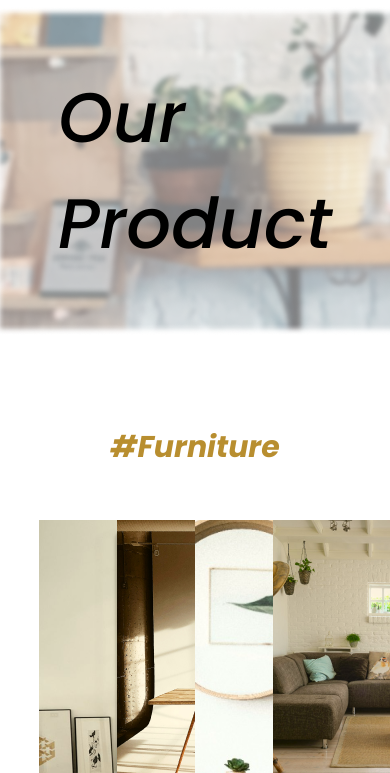
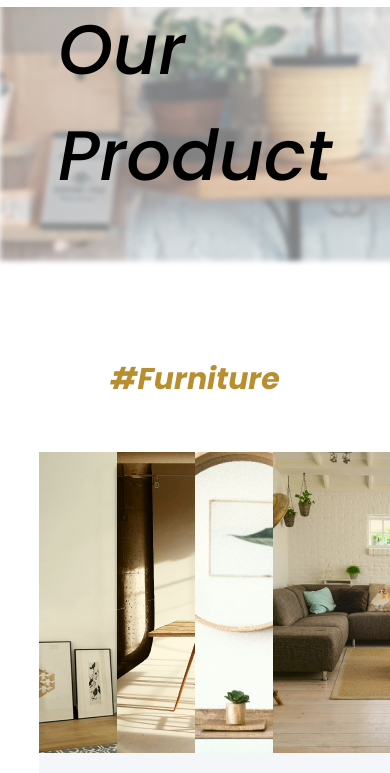
Before and after one commit to Kampus-Merdeka-Software-Engineering/km-feb24-balikpapan-14, a plain HTML site: page product.html in a window 390 px wide. Shown: the part 61-834 px from the top of the page. Drawn offline with Linux system fonts and the light colour scheme.

Commit message:
update responsive

```diff
--- a/css/about.css
+++ b/css/about.css
@@ -6,13 +6,18 @@ body {
   min-height: 100vh;
 }
 
+header {
+  position: fixed;
+  width: 100vw;
+  z-index: 100;
+}
 nav {
-  /* background-color: crimson; */
+
+  background-color: rgb(255, 255, 255);
   display: flex;
   justify-content: space-between;
   align-items: center;
   padding: 5px 25px;
-  /* margin: 10px 100px 0 100px; */
 }
 
 .logo {
@@ -29,9 +34,8 @@ ul, a {
 }
 
 main {
-
   min-height: 100vh;
-  margin: 20px 0 20px 0;
+  margin: 88px 0 20px 0;
 }
 
 footer {
--- a/css/dashboard.css
+++ b/css/dashboard.css
@@ -6,14 +6,20 @@ body {
     min-height: 100vh;
 }
 
+header {
+    position: fixed;
+    width: 100vw;
+    z-index: 100;
+}
+
 nav {
-    /* background-color: crimson; */
+
+    background-color: rgb(255, 255, 255);
     display: flex;
     justify-content: space-between;
     align-items: center;
     padding: 5px 25px;
-    /* margin: 10px 100px 0 100px; */
-  }
+}
 
   .logo {
     margin: 5px;
@@ -29,10 +35,9 @@ nav {
   }
 
   main {
-
     min-height: 100vh;
-    margin: 20px 0 20px 0;
-  }
+    margin: 88px 0 20px 0;
+}
 
   footer {
     margin: auto;
--- a/css/home.css
+++ b/css/home.css
@@ -13,13 +13,18 @@ body {
     min-height: 100vh;
 }
 
+header {
+    position: fixed;
+    width: 100vw;
+    z-index: 100;
+}
 nav {
-    /* background-color: crimson; */
+
+    background-color: rgb(255, 255, 255);
     display: flex;
     justify-content: space-between;
     align-items: center;
     padding: 5px 25px;
-    /* margin: 10px 100px 0 100px; */
 }
 
 .logo {
@@ -36,9 +41,8 @@ ul, a {
 }
 
 main {
-
     min-height: 100vh;
-    margin: 20px 0 20px 0;
+    margin: 88px 0 20px 0;
 }
 
 footer {
--- a/css/product.css
+++ b/css/product.css
@@ -6,7 +6,14 @@ body {
     min-height: 100vh;
 }
 
+header {
+    position: fixed;
+    width: 100vw;
+    z-index: 100;
+}
 nav {
+
+    background-color: rgb(255, 255, 255);
     display: flex;
     justify-content: space-between;
     align-items: center;
@@ -25,6 +32,11 @@ a {
     list-style: none;
     color: black;
     font-weight: bold;
+}
+
+main {
+    min-height: 100vh;
+    margin: 88px 0 20px 0;
 }
 
 footer {
--- a/css/returns.css
+++ b/css/returns.css
@@ -7,14 +7,19 @@ body {
     min-height: 100vh;
 }
 
+header {
+    position: fixed;
+    width: 100vw;
+    z-index: 100;
+}
 nav {
-    /* background-color: crimson; */
+
+    background-color: rgb(255, 255, 255);
     display: flex;
     justify-content: space-between;
     align-items: center;
     padding: 5px 25px;
-    /* margin: 10px 100px 0 100px; */
-  }
+}
 
   .logo {
     margin: 5px;
@@ -30,10 +35,9 @@ nav {
   }
 
   main {
-
     min-height: 100vh;
-    margin: 20px 0 20px 0;
-  }
+    margin: 88px 0 20px 0;
+}
 
   footer {
     margin: auto;
--- a/css/terms&conditions.css
+++ b/css/terms&conditions.css
@@ -7,14 +7,20 @@ body {
     min-height: 100vh;
 }
 
+header {
+    position: fixed;
+    width: 100vw;
+    z-index: 100;
+}
+
 nav {
-    /* background-color: crimson; */
+
+    background-color: rgb(255, 255, 255);
     display: flex;
     justify-content: space-between;
     align-items: center;
     padding: 5px 25px;
-    /* margin: 10px 100px 0 100px; */
-  }
+}
 
   .logo {
     margin: 5px;
@@ -32,7 +38,7 @@ nav {
   main {
 
     min-height: 100vh;
-    margin: 20px 0 20px 0;
+    margin: 88px 0 20px 0;
   }
 
   footer {
--- a/product.html
+++ b/product.html
@@ -34,13 +34,14 @@
                 </form>
             </div>
         </nav>
-        <div class="product-hero">
-            <img src="img/product-hero.png" alt="" />
-            <div class="overlay-text">
-                <p>Our Product</p>
-            </div>
+
+    </header>
+    <div class="product-hero">
+        <img src="img/product-hero.png" alt="" />
+        <div class="overlay-text">
+            <p>Our Product</p>
         </div>
-    </header>
+    </div>
 
     <main>
         <section>
```
